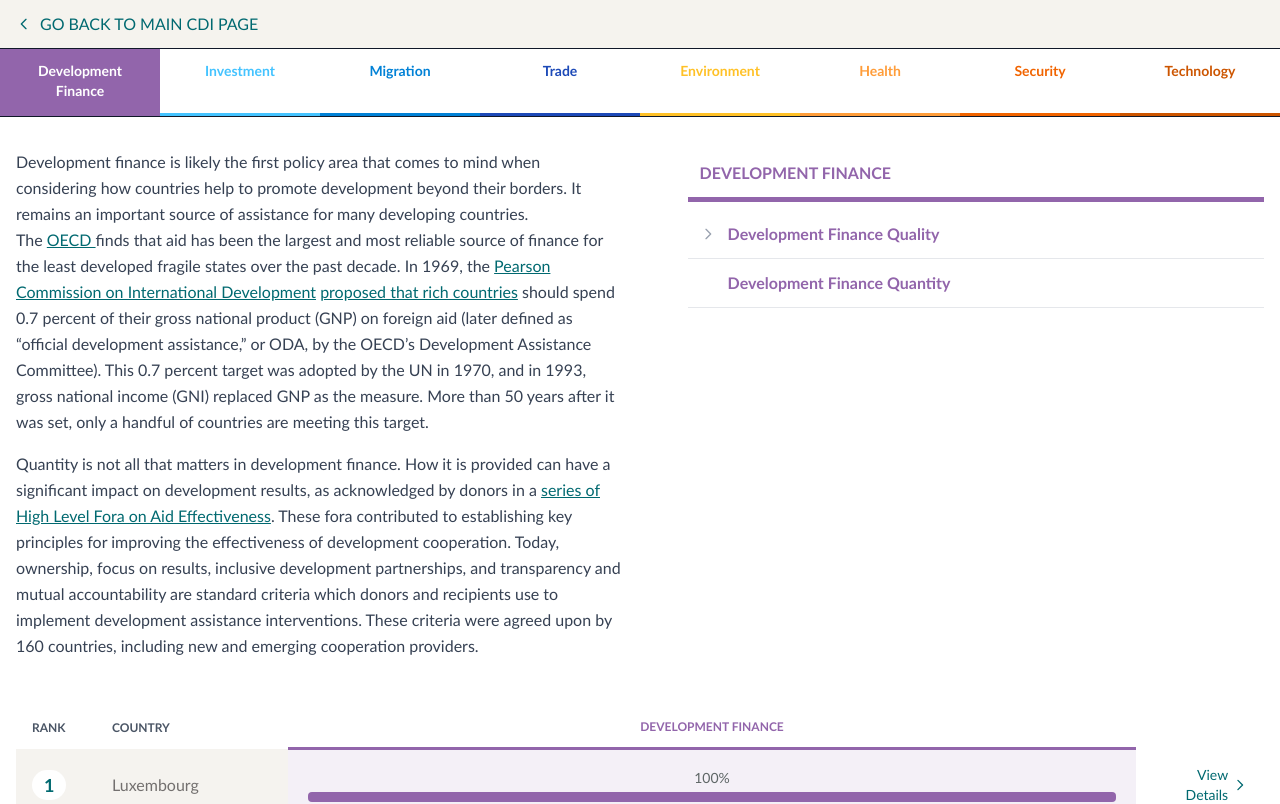
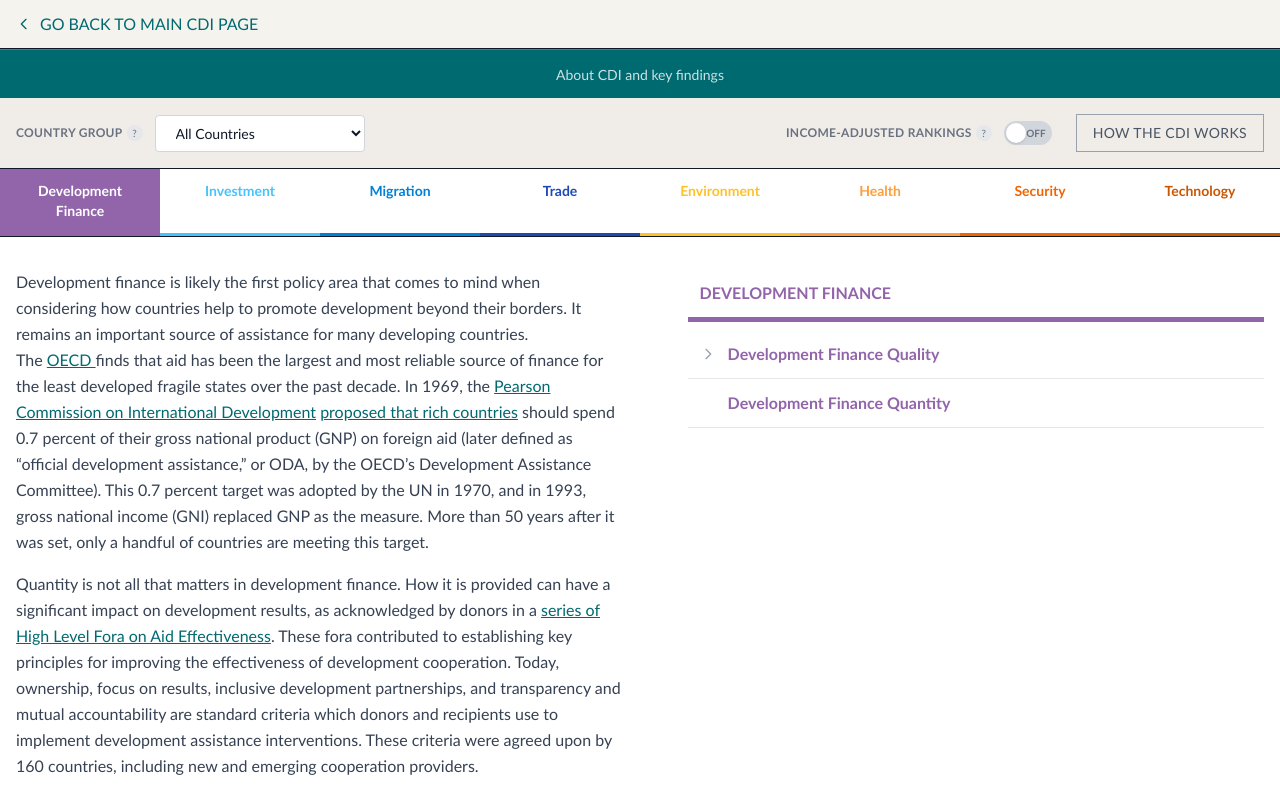
Before and after one commit to jeremygaines/cdi-2025-rebuild, a React (Vite) app in the folder cdi-app/: page /component/development-finance in a window 1280 px wide. Shown: the top 804 px of the page. Built offline with nearby package versions, Linux system fonts and the light colour scheme.

Commit message:
added country group and income adjusted filters to indicators, subcomponents, and component pages

```diff
--- a/cdi-app/src/components/filters/FilterBar.tsx
+++ b/cdi-app/src/components/filters/FilterBar.tsx
@@ -4,7 +4,11 @@ import { useFilters } from '@/context/FilterContext';
 import { HelpModal } from '@/components/modals/HelpModal';
 import { helpContent, type HelpContentKey } from '@/content/helpContent';
 
-export function FilterBar() {
+interface FilterBarProps {
+  disableAdjusted?: boolean;
+}
+
+export function FilterBar({ disableAdjusted = false }: FilterBarProps) {
   const { countryGroups } = useData();
   const { selectedGroupId, setSelectedGroupId, showAdjusted, setShowAdjusted } = useFilters();
   const [activeHelpModal, setActiveHelpModal] = useState<HelpContentKey | null>(null);
@@ -38,28 +42,29 @@ export function FilterBar() {
           {/* Right side - Toggle and button */}
           <div className="flex items-center gap-6">
             {/* Income-adjusted toggle */}
-            <div className="flex items-center gap-3">
+            <div className={`flex items-center gap-3${disableAdjusted ? ' opacity-40' : ''}`}>
               <div className="flex items-center gap-1">
                 <span className="text-xs font-semibold text-gray-500 uppercase tracking-wide">
                   Income-Adjusted Rankings
                 </span>
-                <InfoIcon onClick={() => setActiveHelpModal('incomeAdjusted')} />
+                {!disableAdjusted && <InfoIcon onClick={() => setActiveHelpModal('incomeAdjusted')} />}
               </div>
               <button
-                onClick={() => setShowAdjusted(!showAdjusted)}
+                onClick={() => !disableAdjusted && setShowAdjusted(!showAdjusted)}
+                disabled={disableAdjusted}
                 className={`relative inline-flex h-6 w-12 items-center rounded-full transition-colors ${
-                  showAdjusted ? 'bg-cdi-primary' : 'bg-gray-300'
+                  disableAdjusted ? 'bg-gray-300 cursor-not-allowed' : showAdjusted ? 'bg-cdi-primary' : 'bg-gray-300'
                 }`}
                 role="switch"
-                aria-checked={showAdjusted}
+                aria-checked={disableAdjusted ? false : showAdjusted}
               >
                 <span
                   className={`inline-block h-5 w-5 transform rounded-full bg-white shadow transition-transform ${
-                    showAdjusted ? 'translate-x-6' : 'translate-x-0.5'
+                    !disableAdjusted && showAdjusted ? 'translate-x-6' : 'translate-x-0.5'
                   }`}
                 />
-                <span className={`absolute text-[10px] font-bold ${showAdjusted ? 'left-1.5 text-white' : 'right-1.5 text-gray-500'}`}>
-                  {showAdjusted ? 'ON' : 'OFF'}
+                <span className={`absolute text-[10px] font-bold ${!disableAdjusted && showAdjusted ? 'left-1.5 text-white' : 'right-1.5 text-gray-500'}`}>
+                  {!disableAdjusted && showAdjusted ? 'ON' : 'OFF'}
                 </span>
               </button>
             </div>
--- /dev/null
+++ b/cdi-app/src/components/layout/AboutBar.tsx
@@ -0,0 +1,16 @@
+export function AboutBar() {
+  return (
+    <div className="border-t border-white/20" style={{ backgroundColor: '#006a71' }}>
+      <div className="max-w-7xl mx-auto px-4 py-3 text-center">
+        <a
+          href="https://www.cgdev.org/cdi"
+          target="_blank"
+          rel="noopener noreferrer"
+          className="text-white/80 hover:text-white text-sm hover:underline"
+        >
+          About CDI and key findings
+        </a>
+      </div>
+    </div>
+  );
+}
--- a/cdi-app/src/components/layout/Hero.tsx
+++ b/cdi-app/src/components/layout/Hero.tsx
@@ -1,5 +1,6 @@
 import { useState, useEffect } from 'react';
 import { useData } from '@/context/DataContext';
+import { AboutBar } from '@/components/layout/AboutBar';
 
 interface HeroProps {
   title?: string;
@@ -131,18 +132,7 @@ export function Hero({ title, subtitle, showKeyFindings = true }: HeroProps) {
       </div>
 
       {/* About link section */}
-      <div className="border-t border-white/20" style={{ backgroundColor: '#006a71' }}>
-        <div className="max-w-7xl mx-auto px-4 py-3 text-center">
-          <a
-            href="https://www.cgdev.org/cdi"
-            target="_blank"
-            rel="noopener noreferrer"
-            className="text-white/80 hover:text-white text-sm hover:underline"
-          >
-            About CDI and key findings
-          </a>
-        </div>
-      </div>
+      <AboutBar />
     </div>
   );
 }
--- a/cdi-app/src/pages/ComponentPage.tsx
+++ b/cdi-app/src/pages/ComponentPage.tsx
@@ -3,6 +3,8 @@ import { useParams, Link } from 'react-router-dom';
 import { useData } from '@/context/DataContext';
 import { useFilters } from '@/context/FilterContext';
 import { Loading } from '@/components/common/Loading';
+import { AboutBar } from '@/components/layout/AboutBar';
+import { FilterBar } from '@/components/filters/FilterBar';
 import type { Country, Component, Subcomponent, Indicator, CountryReport } from '@/types';
 
 // Component colors
@@ -48,8 +50,8 @@ const ROW_BASE_COLOR = 'rgb(153, 129, 92)';
 
 export function ComponentPage() {
   const { componentId } = useParams<{ componentId: string }>();
-  const { loading, error, getComponent, components, countries, subcomponents, indicators, getCountryReport, getBlurb } = useData();
-  const { showAdjusted } = useFilters();
+  const { loading, error, getComponent, components, countries, countryGroups, subcomponents, indicators, getCountryReport, getBlurb } = useData();
+  const { showAdjusted, selectedGroupId } = useFilters();
   const [selectedCountry, setSelectedCountry] = useState<Country | null>(null);
   const [expandedSubcomponents, setExpandedSubcomponents] = useState<Set<string>>(new Set());
 
@@ -57,17 +59,22 @@ export function ComponentPage() {
   const componentColor = component ? COMPONENT_COLORS[component.id] || component.color : '#888';
   const headerColor = component ? HEADER_COLORS[component.id] || componentColor : '#666';
 
-  // Sort countries by component score
+  // Filter by country group, then sort by component score (keeping original ranks)
   const sortedCountries = useMemo(() => {
     if (!component) return [];
-    return [...countries].sort((a, b) => {
+    let filtered = countries;
+    if (selectedGroupId !== 'all') {
+      const group = countryGroups.find(g => g.id === selectedGroupId);
+      if (group) filtered = countries.filter(c => group.countryIds.includes(c.id));
+    }
+    return [...filtered].sort((a, b) => {
       const aComp = a.components[component.id];
       const bComp = b.components[component.id];
       const aRank = showAdjusted ? aComp?.rankAdjusted : aComp?.rank;
       const bRank = showAdjusted ? bComp?.rankAdjusted : bComp?.rank;
       return (aRank ?? 999) - (bRank ?? 999);
     });
-  }, [countries, component, showAdjusted]);
+  }, [countries, countryGroups, selectedGroupId, component, showAdjusted]);
 
   // Get subcomponents for this component
   const componentSubcomponents = useMemo(() => {
@@ -139,6 +146,10 @@ export function ComponentPage() {
           </Link>
         </div>
       </div>
+
+      {/* About CDI bar and Filter bar */}
+      <AboutBar />
+      <FilterBar />
 
       {/* Component tabs row */}
       <div className="border-b overflow-x-auto">
--- a/cdi-app/src/pages/IndicatorPage.tsx
+++ b/cdi-app/src/pages/IndicatorPage.tsx
@@ -3,6 +3,8 @@ import { useParams, Link } from 'react-router-dom';
 import { useData } from '@/context/DataContext';
 import { useFilters } from '@/context/FilterContext';
 import { Loading } from '@/components/common/Loading';
+import { AboutBar } from '@/components/layout/AboutBar';
+import { FilterBar } from '@/components/filters/FilterBar';
 import type { Country, Component, Subcomponent, Indicator } from '@/types';
 
 // Component colors - same as ComponentPage
@@ -52,8 +54,8 @@ export function IndicatorPage() {
     subcomponentId: string;
     indicatorId: string;
   }>();
-  const { loading, error, getComponent, getSubcomponent, getIndicator, components, subcomponents, indicators, countries, getBlurb, blurbs } = useData();
-  const { showAdjusted } = useFilters();
+  const { loading, error, getComponent, getSubcomponent, getIndicator, components, subcomponents, indicators, countries, countryGroups, getBlurb, blurbs } = useData();
+  const { showAdjusted, selectedGroupId } = useFilters();
   const [selectedCountry, setSelectedCountry] = useState<Country | null>(null);
   const [expandedSubcomponents, setExpandedSubcomponents] = useState<Set<string>>(new Set());
 
@@ -103,11 +105,15 @@ export function IndicatorPage() {
     });
   };
 
-  // Sort countries by indicator score
+  // Filter by country group, then sort by indicator score (keeping original ranks)
   const sortedCountries = useMemo(() => {
     if (!indicator || !component || !subcomponent) return [];
-
-    return [...countries].sort((a, b) => {
+    let filtered = countries;
+    if (selectedGroupId !== 'all') {
+      const group = countryGroups.find(g => g.id === selectedGroupId);
+      if (group) filtered = countries.filter(c => group.countryIds.includes(c.id));
+    }
+    return [...filtered].sort((a, b) => {
       const aComp = a.components[component.id];
       const bComp = b.components[component.id];
       const aSubScore = aComp?.subcomponents?.[subcomponent.id];
@@ -118,7 +124,7 @@ export function IndicatorPage() {
       const bRank = bIndScore?.rank ?? 999;
       return aRank - bRank;
     });
-  }, [countries, component, subcomponent, indicator]);
+  }, [countries, countryGroups, selectedGroupId, component, subcomponent, indicator]);
 
   if (loading) return <Loading />;
   if (error) return <div className="p-8 text-red-600">Error: {error.message}</div>;
@@ -152,6 +158,10 @@ export function IndicatorPage() {
           </Link>
         </div>
       </div>
+
+      {/* About CDI bar and Filter bar */}
+      <AboutBar />
+      <FilterBar disableAdjusted />
 
       {/* Component tabs row */}
       <div className="border-b overflow-x-auto">
--- a/cdi-app/src/pages/SubcomponentPage.tsx
+++ b/cdi-app/src/pages/SubcomponentPage.tsx
@@ -3,6 +3,8 @@ import { useParams, Link } from 'react-router-dom';
 import { useData } from '@/context/DataContext';
 import { useFilters } from '@/context/FilterContext';
 import { Loading } from '@/components/common/Loading';
+import { AboutBar } from '@/components/layout/AboutBar';
+import { FilterBar } from '@/components/filters/FilterBar';
 import type { Country, Component, Subcomponent, Indicator } from '@/types';
 
 // Component colors - same as ComponentPage
@@ -51,8 +53,8 @@ export function SubcomponentPage() {
     componentId: string;
     subcomponentId: string;
   }>();
-  const { loading, error, getComponent, components, subcomponents, indicators, countries, getBlurb, blurbs } = useData();
-  const { showAdjusted } = useFilters();
+  const { loading, error, getComponent, components, subcomponents, indicators, countries, countryGroups, getBlurb, blurbs } = useData();
+  const { showAdjusted, selectedGroupId } = useFilters();
   const [selectedCountry, setSelectedCountry] = useState<Country | null>(null);
   const [expandedSubcomponents, setExpandedSubcomponents] = useState<Set<string>>(new Set());
 
@@ -95,11 +97,15 @@ export function SubcomponentPage() {
     });
   };
 
-  // Sort countries by subcomponent score
+  // Filter by country group, then sort by subcomponent score (keeping original ranks)
   const sortedCountries = useMemo(() => {
     if (!subcomponent || !component) return [];
-
-    return [...countries].sort((a, b) => {
+    let filtered = countries;
+    if (selectedGroupId !== 'all') {
+      const group = countryGroups.find(g => g.id === selectedGroupId);
+      if (group) filtered = countries.filter(c => group.countryIds.includes(c.id));
+    }
+    return [...filtered].sort((a, b) => {
       const aComp = a.components[component.id];
       const bComp = b.components[component.id];
       const aSubScore = aComp?.subcomponents?.[subcomponent.id];
@@ -108,7 +114,7 @@ export function SubcomponentPage() {
       const bRank = bSubScore?.rank ?? 999;
       return aRank - bRank;
     });
-  }, [countries, component, subcomponent]);
+  }, [countries, countryGroups, selectedGroupId, component, subcomponent]);
 
   if (loading) return <Loading />;
   if (error) return <div className="p-8 text-red-600">Error: {error.message}</div>;
@@ -142,6 +148,10 @@ export function SubcomponentPage() {
           </Link>
         </div>
       </div>
+
+      {/* About CDI bar and Filter bar */}
+      <AboutBar />
+      <FilterBar disableAdjusted />
 
       {/* Component tabs row */}
       <div className="border-b overflow-x-auto">
```
